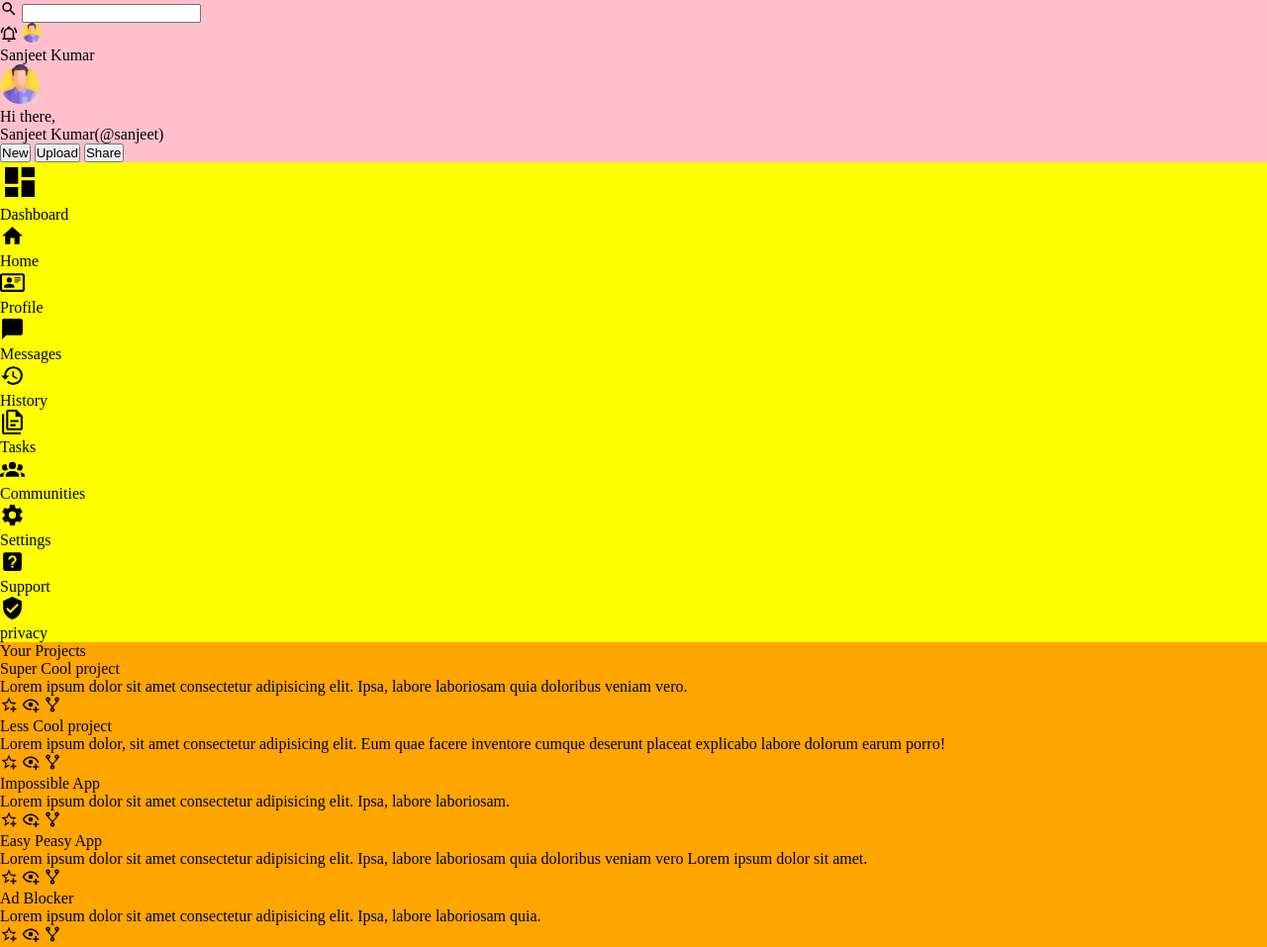
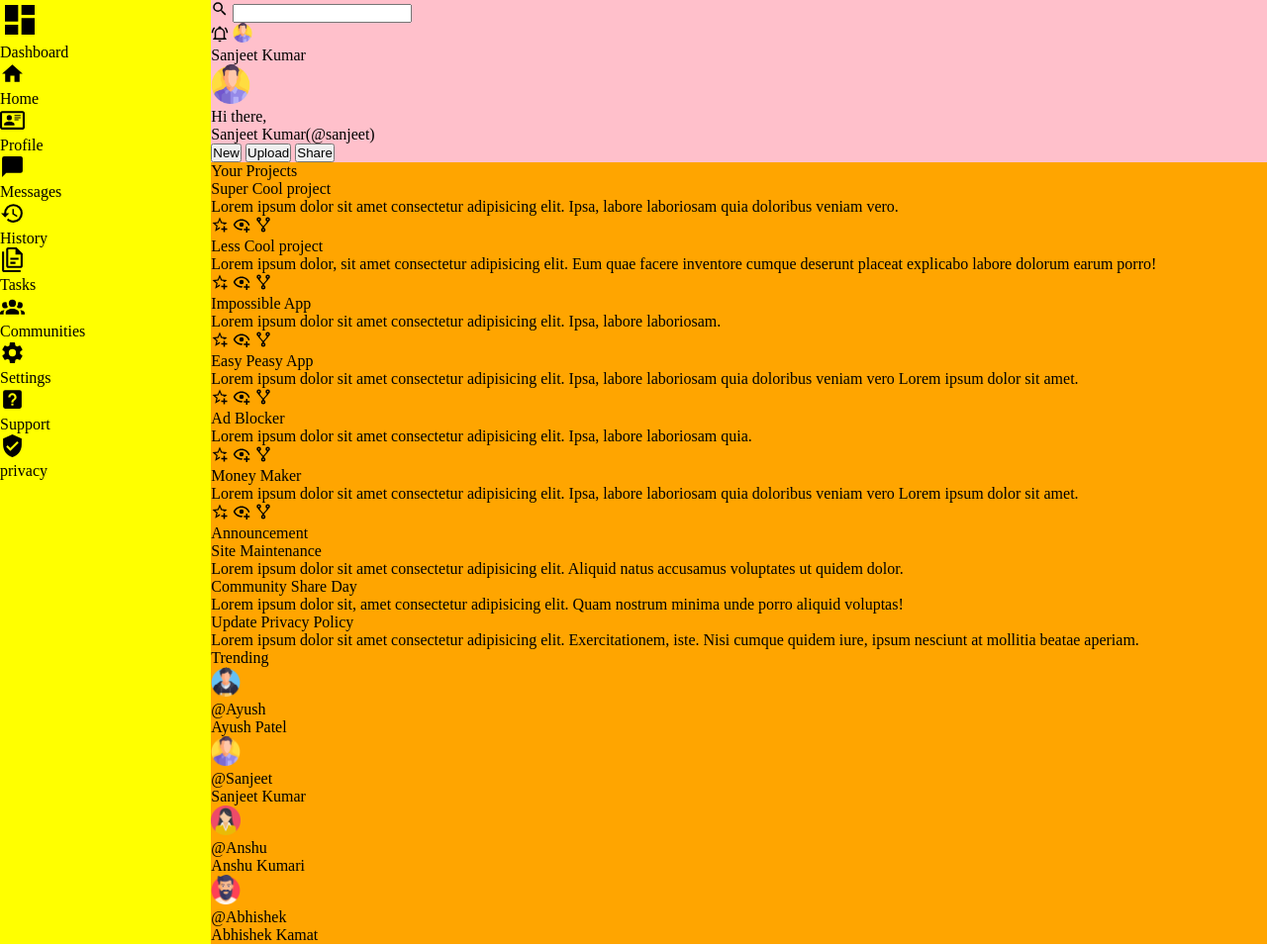
Before and after one commit to sanjeet2610/Admin-Dashboard, a plain HTML site: page index.html in a window 1280 px wide. Shown: the top 957 px of the page at 99% size. Drawn offline with Linux system fonts and the light colour scheme.

Commit message:
Create basic grid structure

```diff
--- a/index.html
+++ b/index.html
@@ -7,6 +7,7 @@
     <link rel="stylesheet" href="style.css" />
   </head>
   <body>
+    <div class="container">
       <div class="header">
         <div class="search">
           <img src="./images/magnify.svg" alt="search-logo" class="icon" />
@@ -49,7 +50,10 @@
             <p>Home</p>
           </div>
           <div class="profile">
-          <img src="./images/sidebar/card-account-details-outline.svg" alt="" />
+            <img
+              src="./images/sidebar/card-account-details-outline.svg"
+              alt=""
+            />
             <p>Profile</p>
           </div>
           <div class="message">
@@ -263,8 +267,8 @@
               <div class="bar">
                 <p class="heading">Site Maintenance</p>
                 <p>
-                Lorem ipsum dolor sit amet consectetur adipisicing elit. Aliquid
-                natus accusamus voluptates ut quidem dolor.
+                  Lorem ipsum dolor sit amet consectetur adipisicing elit.
+                  Aliquid natus accusamus voluptates ut quidem dolor.
                 </p>
               </div>
               <div class="bar">
@@ -278,13 +282,17 @@
                 <p class="heading">Update Privacy Policy</p>
                 <p>
                   Lorem ipsum dolor sit amet consectetur adipisicing elit.
-                Exercitationem, iste. Nisi cumque quidem iure, ipsum nesciunt at
-                mollitia beatae aperiam.
+                  Exercitationem, iste. Nisi cumque quidem iure, ipsum nesciunt
+                  at mollitia beatae aperiam.
                 </p>
               </div>
             </div>
           </div>
           <div class="trending">
+            <div class="trending-header">
+              <p>Trending</p>
+            </div>
+            <div class="trending-content">
               <div class="profiles">
                 <div class="photo">
                   <img src="./images/main-container/boy.png" alt="" />
@@ -324,5 +332,7 @@
             </div>
           </div>
         </div>
+      </div>
+    </div>
   </body>
 </html>
--- a/style.css
+++ b/style.css
@@ -4,6 +4,10 @@
   box-sizing: border-box;
 }
 
+html,
+body {
+  height: 100%;
+}
 .icon {
   height: 18px;
   width: 18px;
@@ -44,3 +48,24 @@
   height: 30px;
   width: 30px;
 }
+
+.container {
+  height: 100%;
+  display: grid;
+  grid-template-columns: 1fr 5fr;
+  grid-template-rows: 1fr 1fr;
+}
+
+.header {
+  grid-row: 1/2;
+  grid-column: 2/3;
+}
+
+.sidebar {
+  grid-column: 1/2;
+  grid-row: 1/3;
+}
+
+.main-container {
+  grid-column: 2/3;
+}
```
Lines whose indentation alone changed are shown as unchanged.
